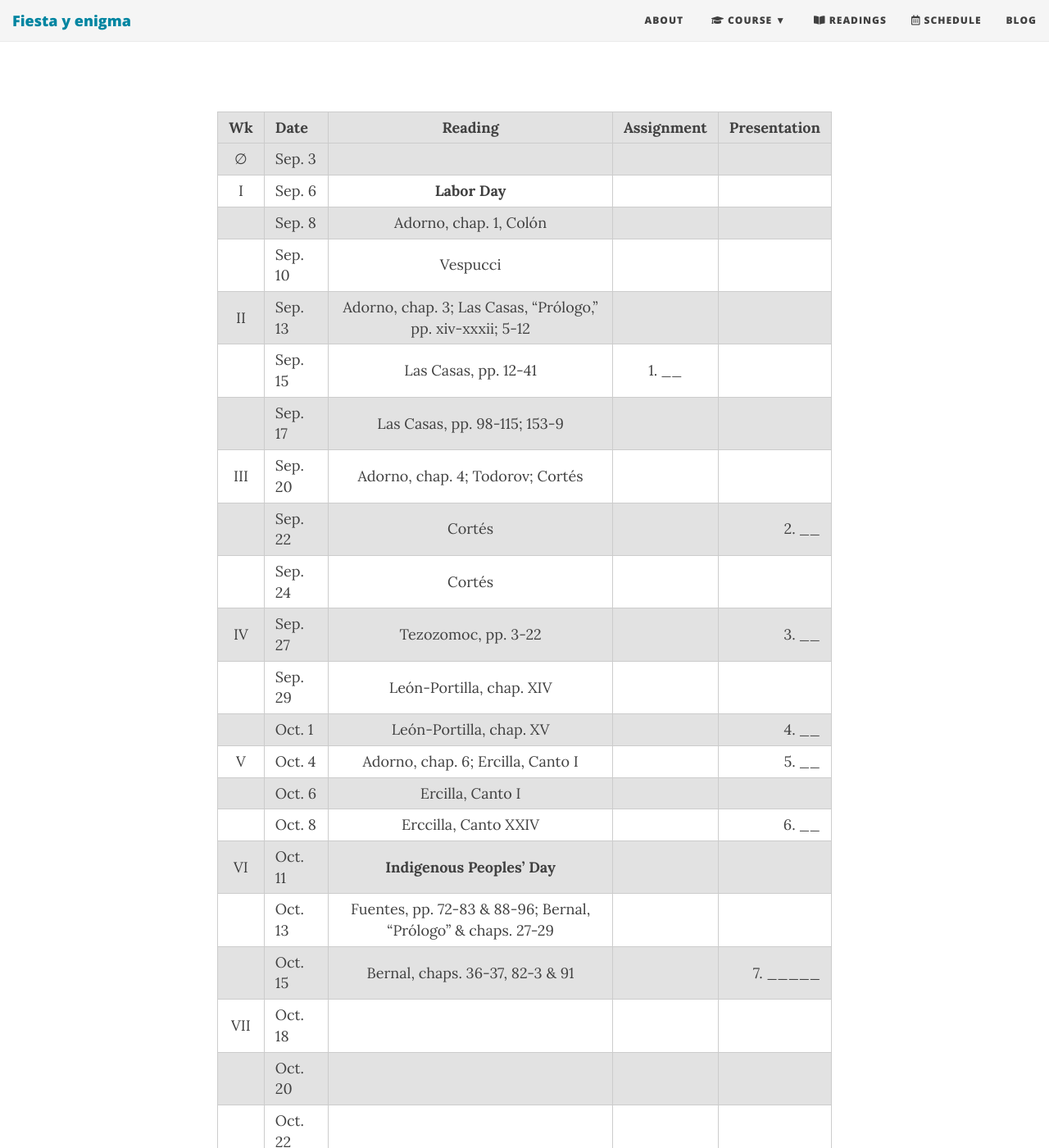
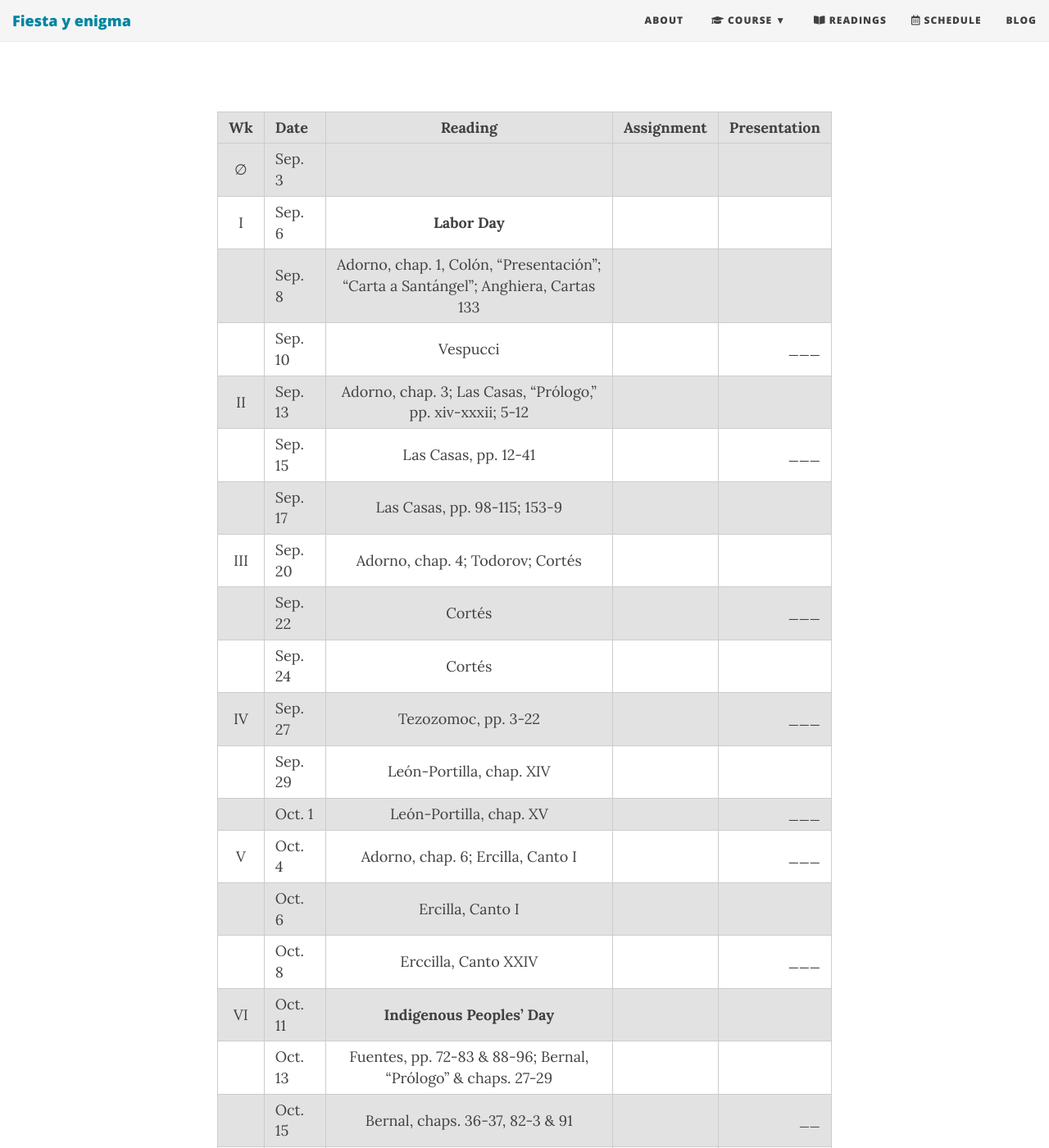
Before and after one commit to Hipomenes/ls452, a Jekyll site: the page built from calendar.md, in a window 1280 px wide and 1400 px high, scrolled down 253 px. Shown: the whole window at 82% size. Built offline with Jekyll 4.4.1, drawn with Linux system fonts in a browser that asks for light colours; nearby versions of some CDN libraries.

Commit message:
Update calendar.md

```diff
--- a/calendar.md
+++ b/calendar.md
@@ -10,23 +10,23 @@
 |:------:|:------|:--------:|:------:|----:|
 | ∅   | Sep. 3   |
 |  I  | Sep. 6   | **Labor Day** |
-|     | Sep. 8   | Adorno, chap. 1, Colón
-|     | Sep. 10  | Vespucci
+|     | Sep. 8   | Adorno, chap. 1, Colón, "Presentación"; "Carta a Santángel"; Anghiera, Cartas 133
+|     | Sep. 10  | Vespucci | | ___
 |  II | Sep. 13  | Adorno, chap. 3; Las Casas, "Prólogo," pp. xiv-xxxii; 5-12 | |
-|     | Sep. 15  | Las Casas, pp. 12-41 | 1. ____
+|     | Sep. 15  | Las Casas, pp. 12-41 | |  ___
 |     | Sep. 17  | Las Casas, pp. 98-115; 153-9
 | III | Sep. 20  | Adorno, chap. 4; Todorov; Cortés | |
-|     | Sep. 22  | Cortés | | 2. ____
+|     | Sep. 22  | Cortés | | ___
 |     | Sep. 24  | Cortés
-| IV  | Sep. 27  | Tezozomoc, pp. 3-22  | | 3. ____
+| IV  | Sep. 27  | Tezozomoc, pp. 3-22  | | ___
 |     | Sep. 29  | León-Portilla, chap. XIV |
-|     | Oct. 1   | León-Portilla, chap. XV | | 4. ____
-| V   | Oct. 4   | Adorno, chap. 6; Ercilla, Canto I | | 5. ____
+|     | Oct. 1   | León-Portilla, chap. XV | | ___
+| V   | Oct. 4   | Adorno, chap. 6; Ercilla, Canto I | | ___
 |     | Oct. 6   | Ercilla, Canto I
-|     | Oct. 8   | Erccilla, Canto XXIV | | 6. ____
+|     | Oct. 8   | Erccilla, Canto XXIV | | ___
 | VI  | Oct. 11  | **Indigenous Peoples' Day**
 |     | Oct. 13  | Fuentes, pp. 72-83 & 88-96; Bernal, "Prólogo" & chaps. 27-29
-|     | Oct. 15  | Bernal, chaps. 36-37, 82-3 & 91 | | 7. _____
+|     | Oct. 15  | Bernal, chaps. 36-37, 82-3 & 91 | | ____
 | VII | Oct. 18  |    | |
 |     | Oct. 20  |
 |     | Oct. 22  |
```
